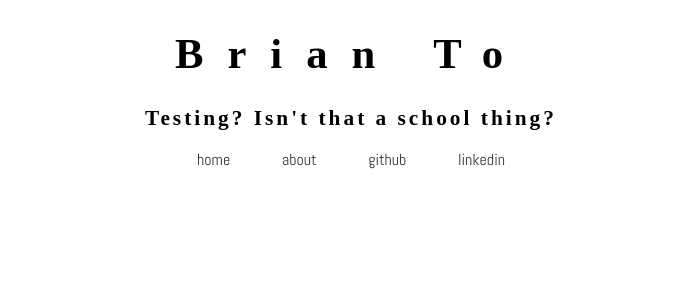
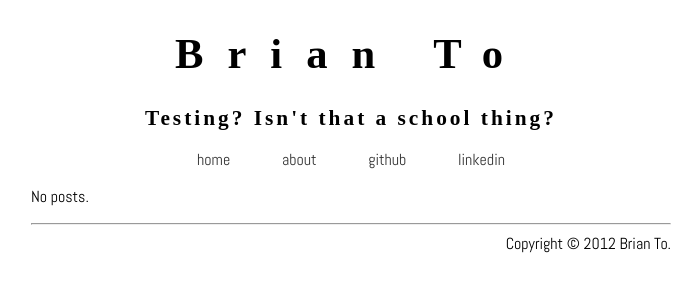
Before and after one commit to brianto/brianto.github.com, a Jekyll site: the page built from index.html, in a window 1280 px wide. Shown: the top 300 px of the page, without its empty margins (289-987 px from the left). Built offline with Jekyll 4.4.1, drawn with Linux system fonts in a browser that asks for light colours; some web fonts are replaced.

Commit message:
Made tags work and refactored things.

```diff
--- /dev/null
+++ b/_includes/footer.html
@@ -0,0 +1,13 @@
+<hr />
+
+<footer>
+  {% if page.tags %}
+    Tags: <ul>
+      {% for tag in page.tags %}
+        <li><a href='/tags.html#{{ tag }}'>{{ tag }}</a></li>
+      {% endfor %}
+    </ul>
+  {% endif %}
+
+  <aside>Copyright &copy; 2012 Brian To.</aside>
+</footer>
--- a/_includes/header.html
+++ b/_includes/header.html
@@ -1,4 +1,4 @@
-<header id='banner'>
+<header>
   <h1>Brian To</h1>
   <h2>Testing? Isn't that a school thing?</h2>
 </header>
--- a/_layouts/default.html
+++ b/_layouts/default.html
@@ -18,5 +18,7 @@
     {% include header.html %}
 
     {{ content }}
+
+    {% include footer.html %}
   </body>
 </html>
--- a/css/simple.css
+++ b/css/simple.css
@@ -9,19 +9,36 @@
   text-decoration: none;
 }
 
-#banner {
+body > header {
   font-family: Gruppo;
   text-align: center;
 }
 
-#banner h1 {
+body > header h1 {
   font-size: 32pt;
   letter-spacing: 24px;
 }
 
-#banner h2 {
+body > header h2 {
   font-size: 16pt;
   letter-spacing: 3px;
+}
+
+body > footer aside {
+  position: relative;
+  float: right;
+}
+
+body > footer ul {
+  list-style-type: none;
+  display: inline;
+  margin: 0;
+  padding: 0;
+}
+
+body > footer ul li {
+  display: inline;
+  margin: 0 0 0 16px;
 }
 
 nav ul {
@@ -86,3 +103,38 @@
 article header h2 {
   font: 10pt Abel;
 }
+
+section.tag {
+  margin: 0 0 12px 0;
+}
+
+section.tag header {
+  background: #000;
+  color: #fff;
+  padding-left: 8px;
+
+  -webkit-border-top-right-radius: 8px;
+  -moz-border-radius-topright: 8px;
+  border-top-right-radius: 8px;
+
+  -moz-transition: background 0.5s ease-in-out;
+  -webkit-transition: background 0.5s ease-in-out;
+  transition: background 0.5s ease-in-out;
+}
+
+section.tag header:hover {
+  background: #555;
+}
+
+section.tag header a {
+  color: #fff;
+}
+
+section.tag article {
+  background: #ccc;
+  margin-left: 32px;
+}
+
+section.tag article ul {
+  list-style-type: none;
+}
--- a/index.html
+++ b/index.html
@@ -3,6 +3,9 @@
 title: Brian's Blog
 ---
 
+{% if site.posts == empty %}
+  <p>No posts.</p>
+{% else %}
   {% for post in site.posts %}
     <article>
       <a href='{{ post.url }}'>
@@ -15,3 +18,4 @@
       {{ post.content | truncatewords: 80 }}
     </article>
   {% endfor %}
+{% endif %}
```
Also changed, not shown: tags.html (added, +24 -0 lines). Lines whose indentation alone changed are shown as unchanged.
